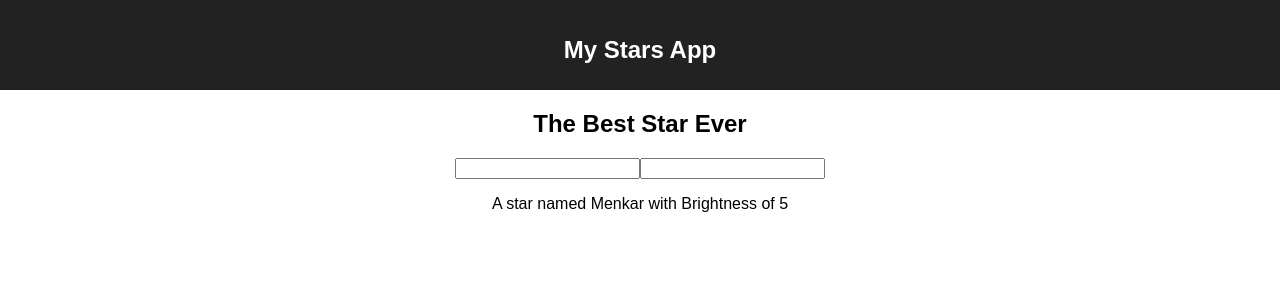
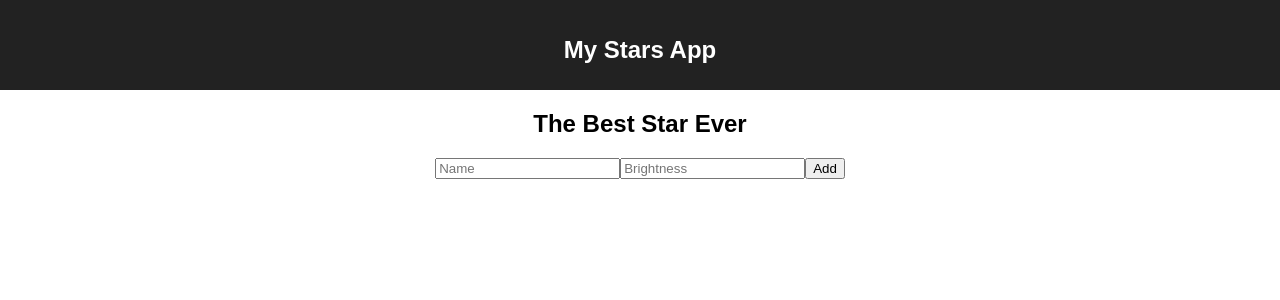
Before and after one commit to BenHacker1995/React-Intro, a React (Create React App) app: page / in a window 1280 px wide. Shown: the top 300 px of the page. Built offline with nearby package versions, Linux system fonts and the light colour scheme.

Commit message:
Added map stuffs

```diff
--- a/src/components/App/App.css
+++ b/src/components/App/App.css
@@ -21,3 +21,7 @@
   from { transform: rotate(0deg); }
   to { transform: rotate(360deg); }
 }
+
+li{
+  list-style-type: none;
+}
--- a/src/components/Star/Star.js
+++ b/src/components/Star/Star.js
@@ -9,7 +9,10 @@ class Star extends Component {
 
         // Setting state with an = is something you only want to do in the constructor.
         // Outside of the constructor always use the setState method
-        this.state = { star: { starName: 'Menkar', brightness: 5 } }
+        this.state = {
+            star: { starName: '', brightness: '' },
+            starList: []
+        }
 
 
         // Make sure that the handleChange knows about 'this'
@@ -25,13 +28,29 @@ class Star extends Component {
             [ propertyName ]: event.target.value }});
         }
 
+    handleSubmit = () => {
+        this.setState({ starList: [ ...this.state.starList, this.state.star ]});
+        this.setState({ star: { starName: '', brightness: '' }});
+        console.log( 'The star is: ', this.state.star );
+    }
+
     render() {
         return (
             <div>
                 <h2>The Best Star Ever</h2>
-                <input onChange={ this.handleChange( 'starName' ) } />
-                <input onChange={ this.handleChange( 'brightness' ) } />
-                <p>A star named { this.state.star.starName } with Brightness of { this.state.star.brightness }</p>
+                <input onChange={ this.handleChange( 'starName' ) }
+                value={ this.state.star.starName } placeholder="Name" />
+
+                <input onChange={ this.handleChange( 'brightness' ) }
+                value={ this.state.star.brightness } placeholder="Brightness" />
+
+                <button onClick={ this.handleSubmit }>Add</button>
+                <ul>
+                { this.state.starList.map( star =>
+                    <li>{ star.starName } has brightness { star.brightness }</li>
+                    )
+                }
+                </ul>
             </div>
         );
     }
```
